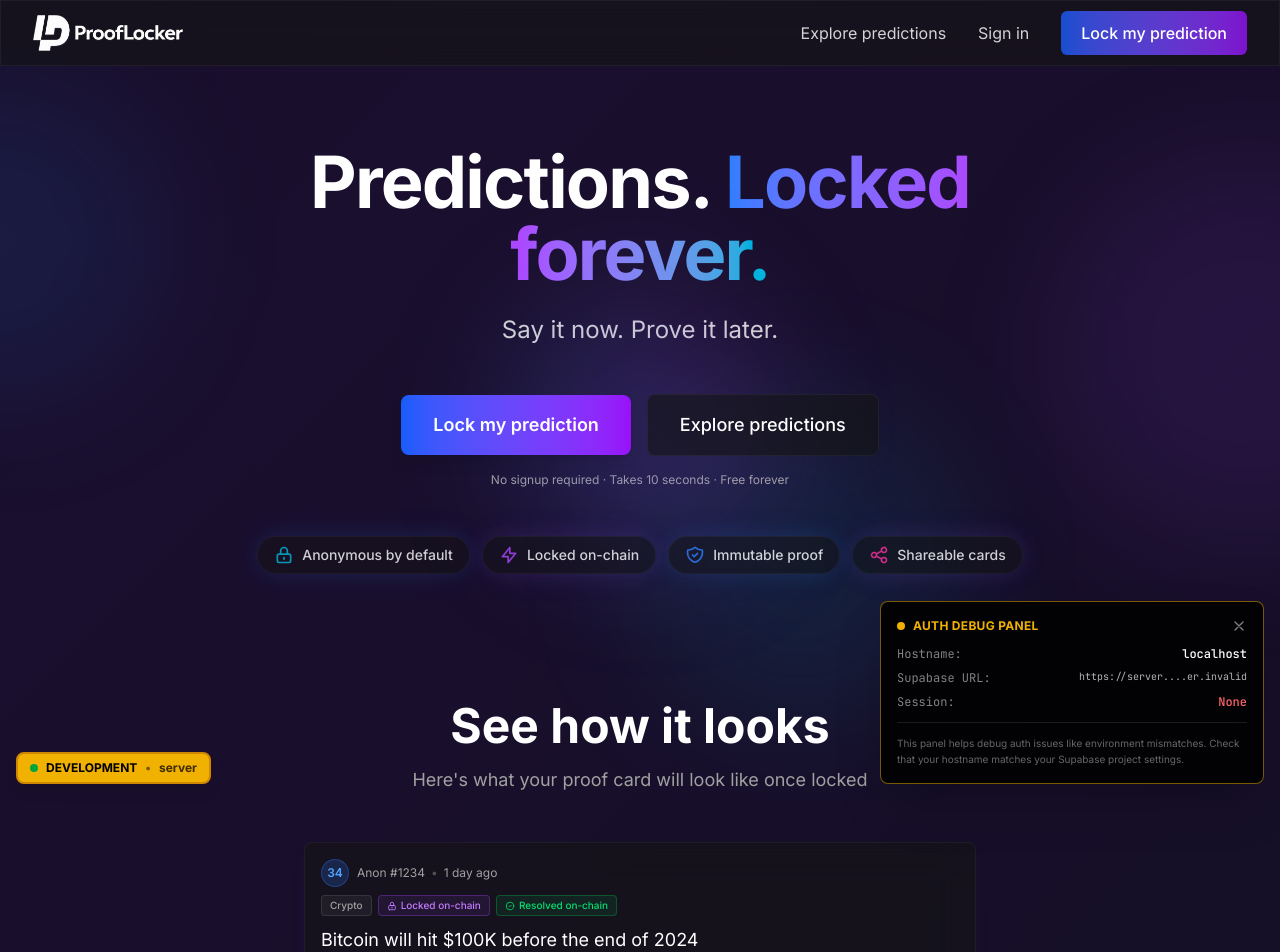
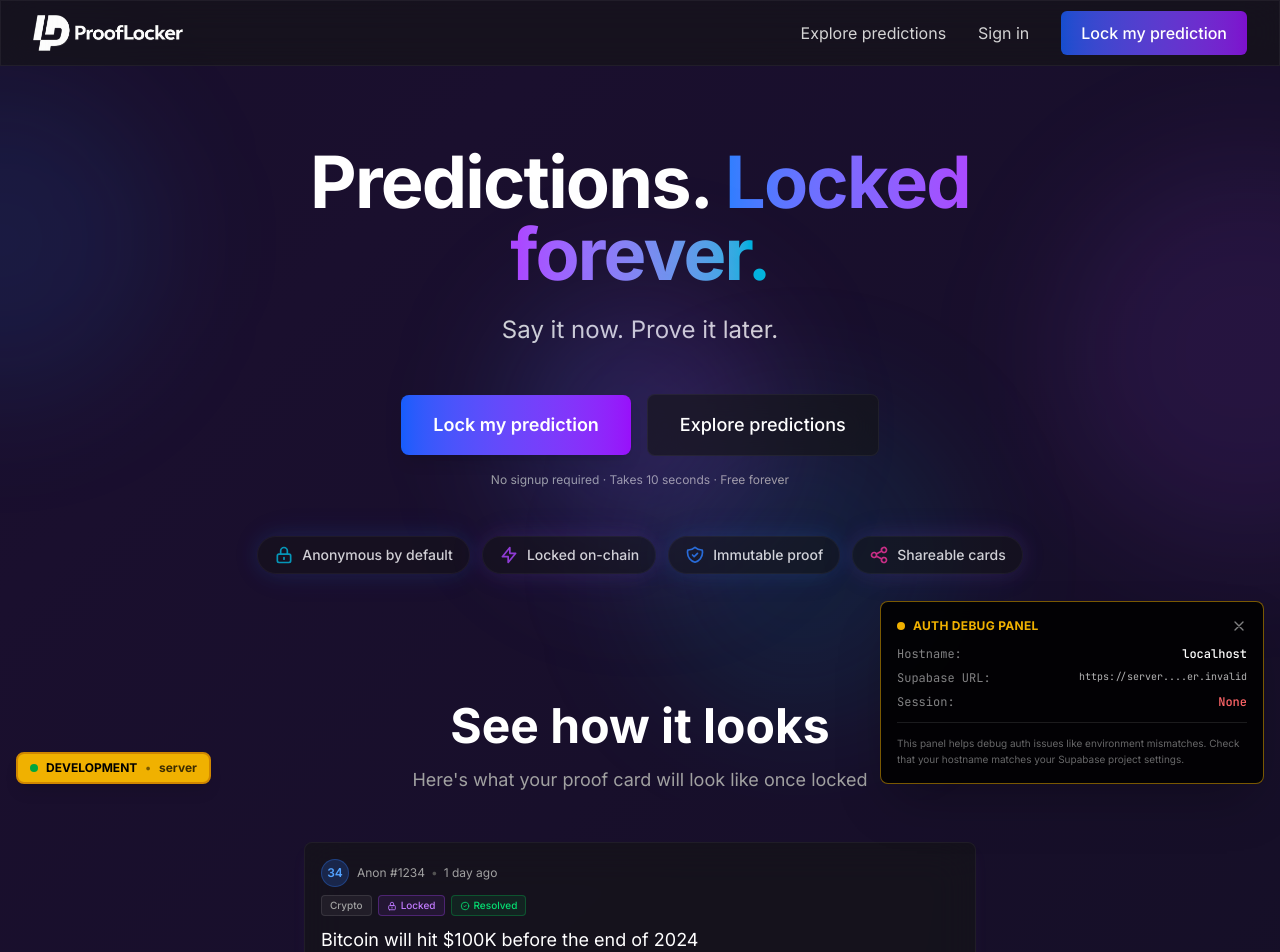
Before and after one commit to Boomchakalala/prooflocker, a Next.js app: page / in a window 1280 px wide. Shown: the top 952 px of the page. Built offline with nearby package versions, Linux system fonts and the light colour scheme; no server answers.

Commit message:
Sandbox autosave

```diff
--- a/src/components/PredictionCard.tsx
+++ b/src/components/PredictionCard.tsx
@@ -112,33 +112,23 @@ export default function PredictionCard({ prediction, currentUserId, onOutcomeUpd
           </span>
         )}
 
-        {/* Claimed badge */}
-        {isClaimed && (
-          <span className="px-2 py-0.5 text-[10px] font-medium rounded bg-cyan-500/10 border border-cyan-500/30 text-cyan-400 whitespace-nowrap flex-shrink-0 flex items-center gap-1">
-            <svg className="w-2.5 h-2.5" fill="none" stroke="currentColor" viewBox="0 0 24 24">
-              <path strokeLinecap="round" strokeLinejoin="round" strokeWidth={2} d="M9 12l2 2 4-4m5.618-4.016A11.955 11.955 0 0112 2.944a11.955 11.955 0 01-8.618 3.04A12.02 12.02 0 003 9c0 5.591 3.824 10.29 9 11.622 5.176-1.332 9-6.03 9-11.622 0-1.042-.133-2.052-.382-3.016z" />
-            </svg>
-            Claimed
-          </span>
-        )}
-
-        {/* Locked on-chain badge */}
+        {/* Locked badge - short label */}
         {isOnChain() && (
           <span className="px-2 py-0.5 text-[10px] font-medium rounded bg-purple-500/10 border border-purple-500/30 text-purple-400 flex items-center gap-1 whitespace-nowrap flex-shrink-0">
             <svg className="w-2.5 h-2.5" fill="none" stroke="currentColor" viewBox="0 0 24 24">
               <path strokeLinecap="round" strokeLinejoin="round" strokeWidth={2} d="M12 15v2m-6 4h12a2 2 0 002-2v-6a2 2 0 00-2-2H6a2 2 0 00-2 2v6a2 2 0 002 2zm10-10V7a4 4 0 00-8 0v4h8z" />
             </svg>
-            Locked on-chain
+            Locked
           </span>
         )}
 
-        {/* Resolved on-chain badge */}
+        {/* Resolved badge - short label */}
         {isResolutionOnChain() && (
           <span className="px-2 py-0.5 text-[10px] font-medium rounded bg-green-500/10 border border-green-500/30 text-green-400 flex items-center gap-1 whitespace-nowrap flex-shrink-0">
             <svg className="w-2.5 h-2.5" fill="none" stroke="currentColor" viewBox="0 0 24 24">
               <path strokeLinecap="round" strokeLinejoin="round" strokeWidth={2} d="M9 12l2 2 4-4m6 2a9 9 0 11-18 0 9 9 0 0118 0z" />
             </svg>
-            Resolved on-chain
+            Resolved
           </span>
         )}
       </div>
```
